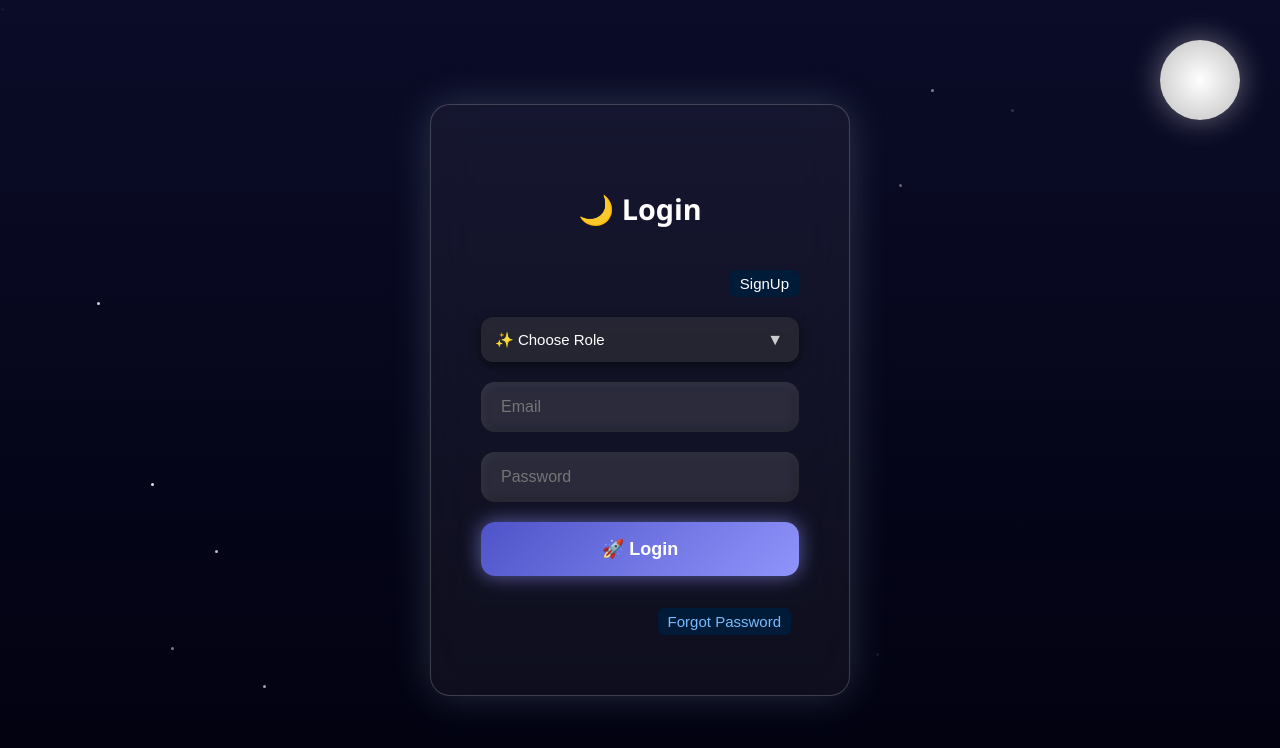
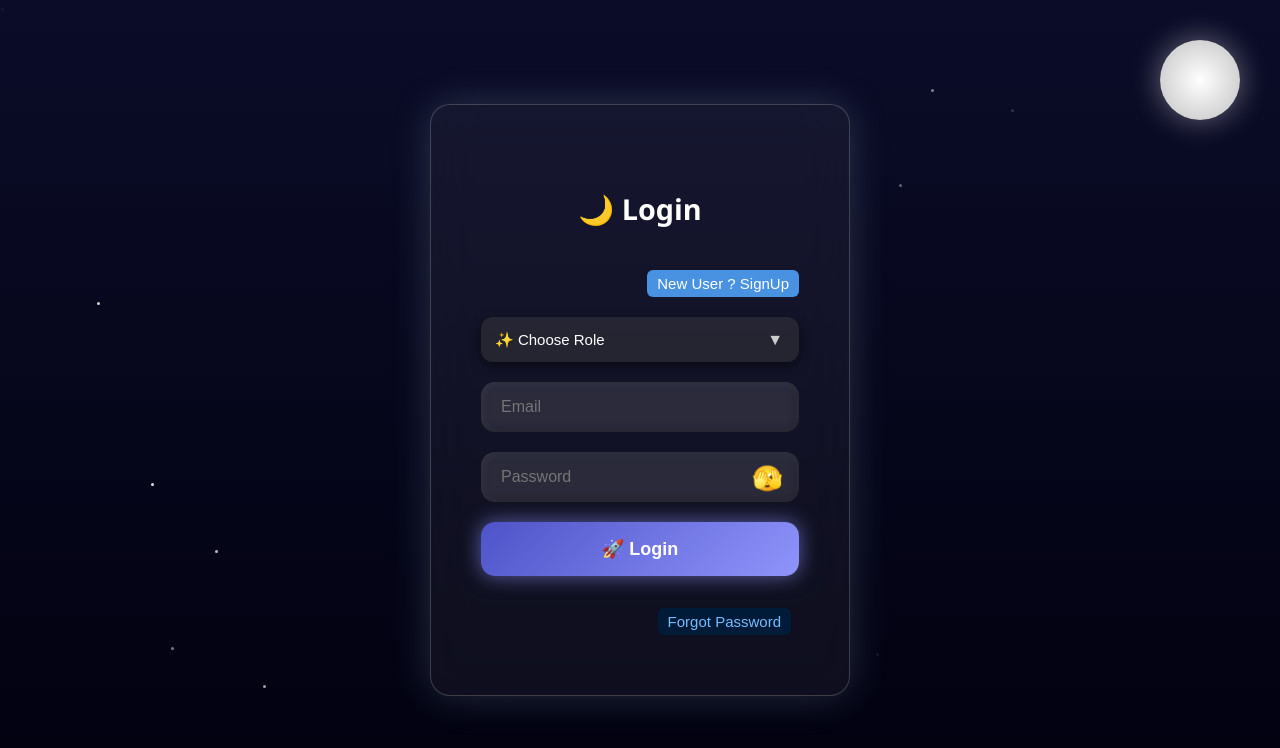
Before and after one commit to Abhishekkumar969/banqshangapp, a React (Create React App) app: page /login in a window 1280 px wide. Shown: the top 748 px of the page. Built offline with nearby package versions, Linux system fonts and the light colour scheme; no server answers; the HTML template or start-up script is replaced by a standard one.

Commit message:
Add files via upload

```diff
--- a/src/auth/LoginPage.jsx
+++ b/src/auth/LoginPage.jsx
@@ -16,6 +16,7 @@ export default function MoonSunLogin() {
     const [errorCode, setErrorCode] = useState("");
     const [accessStatus, setAccessStatus] = useState("");
     const [appType, setAppType] = useState(" ");
+    const [showPassword, setShowPassword] = useState(false);
 
     const currentApp = appType;
 
@@ -194,7 +195,7 @@ export default function MoonSunLogin() {
 
                     <div>
                         <button type="button" onClick={toggleMode} style={{
-                            background: isDay ? "#007bff" : "#001b38ff",
+                            background: isDay ? "#007bff" : "#4892e1ff",
                             border: "none",
                             color: isDay ? "#ffffffff" : "#ffffffff",
                             cursor: "pointer",
@@ -206,7 +207,7 @@ export default function MoonSunLogin() {
                             borderRadius: "6px",
                             transition: "all 0.3s ease",
                         }}>
-                            {isNewUser ? "Login" : "SignUp"}
+                            {isNewUser ? "Old User ? Login" : "New User ? SignUp"}
                         </button>
                     </div>
 
@@ -219,7 +220,7 @@ export default function MoonSunLogin() {
                                 appearance: "none",
                                 WebkitAppearance: "none",
                                 MozAppearance: "none",
-                                backgroundColor: isDay ? "rgba(255,255,255,0.8)" : "rgba(66, 66, 66, 0.4)",
+                                backgroundColor: isDay ? "#ffffffcc" : "#42424266",
                                 padding: "14px",
                                 borderRadius: "12px",
                                 color: isDay ? "#222" : "#fff",
@@ -269,9 +270,32 @@ export default function MoonSunLogin() {
                         onChange={(e) => setEmail(e.target.value)} required
                         style={inputStyle(isDay)} />
 
-                    <input type="password" placeholder="Password" value={password}
-                        onChange={(e) => setPassword(e.target.value)} required
-                        style={inputStyle(isDay)} />
+                    <div style={{ position: "relative", width: "100%" }}>
+                        <input
+                            type={showPassword ? "text" : "password"}
+                            placeholder="Password"
+                            value={password}
+                            onChange={(e) => setPassword(e.target.value)}
+                            required
+                            style={{ ...inputStyle(isDay), width: '100%' }}
+                        />
+                        <span
+                            onClick={() => setShowPassword(!showPassword)}
+                            style={{
+                                position: "absolute",
+                                right: "16px",
+                                top: "50%",
+                                transform: "translateY(-50%)",
+                                cursor: "pointer",
+                                fontSize: "25px",
+                                color: isDay ? "#333" : "#fff",
+                                userSelect: "none",
+                            }}
+                        >
+                            {showPassword ? "🙈" : "🫣"}
+                        </span>
+                    </div>
+
 
                     <button type="submit" style={buttonStyle(isDay)}>
                         {isNewUser ? "✨ Create Account" : "🚀 Login"}
@@ -343,13 +367,13 @@ const inputStyle = (isDay) => ({
     padding: '16px 20px',
     border: 'none',
     borderRadius: '14px',
-    background: isDay ? 'rgba(255,255,255,0.6)' : 'rgba(255,255,255,0.1)',
+    background: isDay ? '#ffffff99' : '#ffffff1a',
     color: isDay ? '#333' : '#fff',
     fontSize: '16px',
     outline: 'none',
     boxShadow: isDay
-        ? 'inset 1px 1px 6px rgba(0,0,0,0.1), inset -1px -1px 6px rgba(255,255,255,0.7)'
-        : 'inset 1px 1px 8px rgba(255,255,255,0.1), inset -1px -1px 8px rgba(0,0,0,0.4)',
+        ? 'inset 1px 1px 6px #0000001a, inset -1px -1px 6px #ffffffb3'
+        : 'inset 1px 1px 8px #ffffff1a, inset -1px -1px 8px #00000066',
     transition: 'all 0.4s ease'
 });
 
--- a/src/styles/Booking.css
+++ b/src/styles/Booking.css
@@ -394,8 +394,10 @@ body {
     input[type="email"],
     input[type="tel"],
     input[type="time"],
+    input[type="text"],
+    input[type="password"],
     select {
-        padding: 7px 10px !important;
+        padding: 10px !important;
     }
 
     .summary-section {
```
